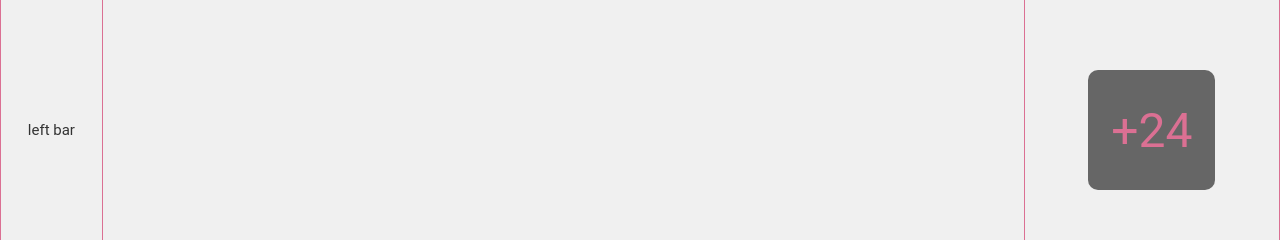
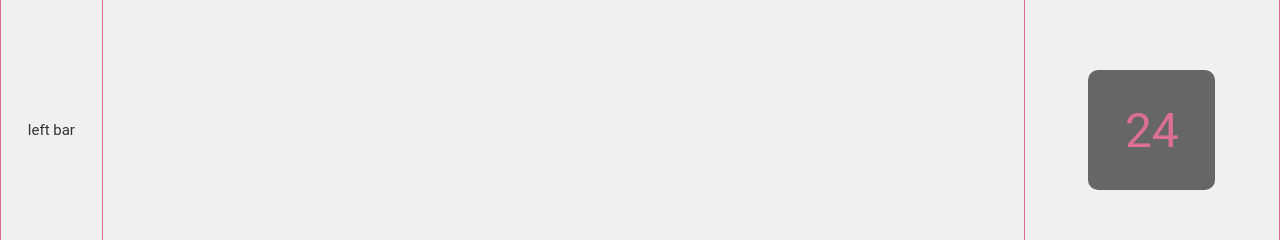
Before and after one commit to FredThiesen/dofus-mage-calculator, a React (Create React App) app: page / in a window 1280 px wide. Shown: the part 270-510 px from the top of the page. Built offline with nearby package versions, Linux system fonts and the light colour scheme.

Commit message:
added display component

```diff
--- /dev/null
+++ b/src/components/containers/Display.tsx
@@ -0,0 +1,10 @@
+import React from "react"
+import { DisplayContainer } from "../../styles/Containers"
+
+interface ValueProps {
+	value: number
+}
+
+export default function Display(props: ValueProps) {
+	return <DisplayContainer>{props.value}</DisplayContainer>
+}
--- a/src/components/scenes/Home.tsx
+++ b/src/components/scenes/Home.tsx
@@ -1,13 +1,13 @@
 import React, { Component } from "react"
 import {
 	Body,
-	Display,
 	Header,
 	LeftBar,
 	MainContainer,
 	RightBar,
 } from "../../styles/Containers"
 import RuneBtn from "../buttons/RuneBtn"
+import Display from "../containers/Display"
 
 export default class Home extends Component {
 	render() {
@@ -21,7 +21,7 @@ export default class Home extends Component {
 					<Header></Header>
 				</MainContainer>
 				<RightBar>
-					<Display>+24</Display>
+					<Display value={24}></Display>
 				</RightBar>
 			</Body>
 		)
--- a/src/styles/Containers.js
+++ b/src/styles/Containers.js
@@ -44,7 +44,7 @@ export const RightBar = styled.div`
 	width: 25%;
 	height: 100%;
 `
-export const Display = styled.div`
+export const DisplayContainer = styled.div`
 	display: flex;
 	align-items: center;
 	justify-content: center;
```
